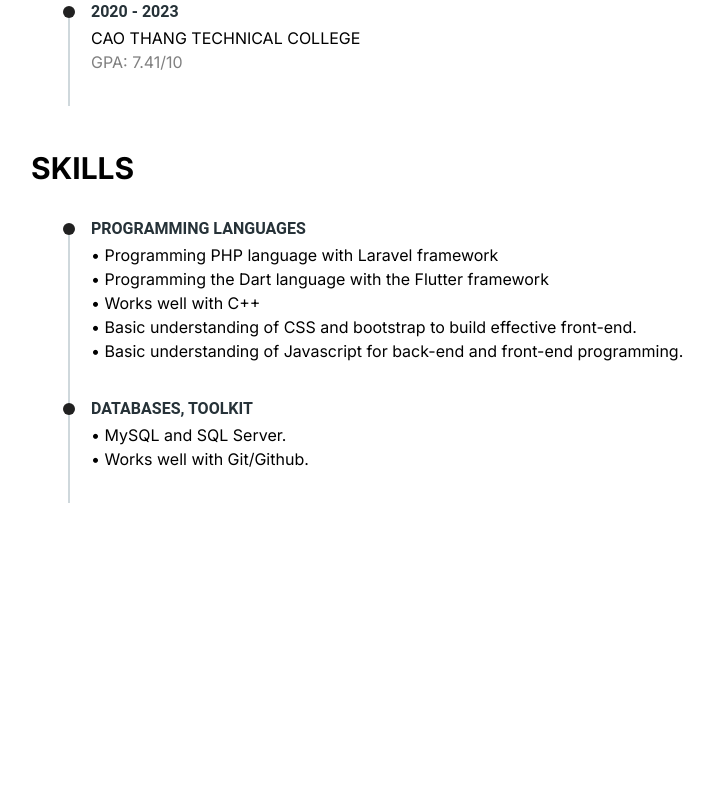
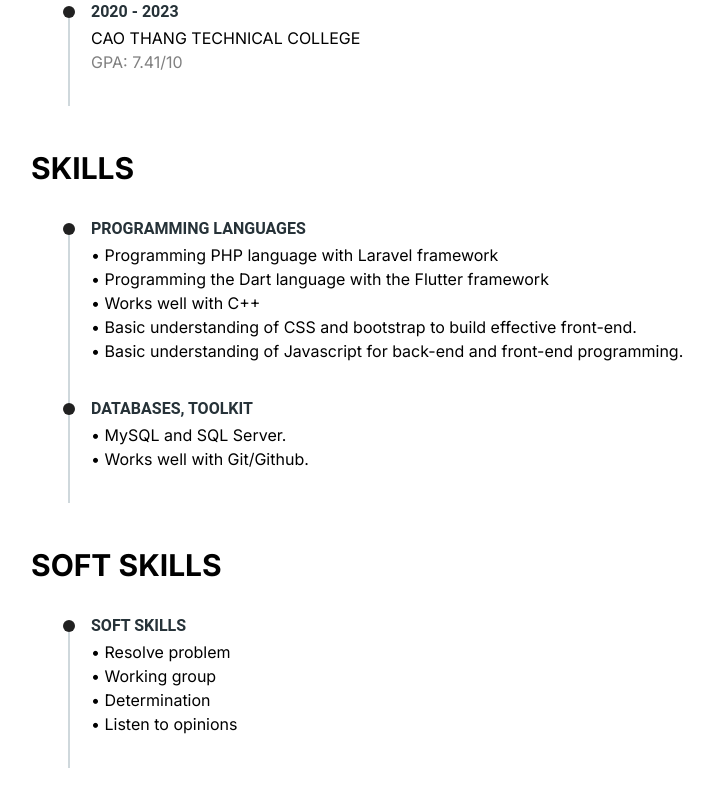
Before and after one commit to DinhDauMoi/me, a Next.js app: page / in a window 1280 px wide. Shown: the part 850-1650 px from the top of the page, without its empty margins (259-968 px from the left). Before the commit the page ends 1385 px from the top, so only its background shows below. Built offline with nearby package versions, Linux system fonts and the light colour scheme.

Commit message:
softskill

```diff
--- a/components/Profile.tsx
+++ b/components/Profile.tsx
@@ -5,6 +5,8 @@ import { SimpleCard } from "./card";
 import { DefaultTimeline } from "./experience";
 import { DefaultTime } from "./education";
 import { Skills } from "./skills";
+import { SoftSkills } from "./SoftSkills";
+
 export default function Profile() {
   return (
     <>
@@ -37,6 +39,10 @@ export default function Profile() {
           <div className="v-text">SKILLS</div>
           <Skills></Skills>
         </div>
+        <div className="v-style">
+          <div className="v-text">SOFT SKILLS</div>
+          <SoftSkills></SoftSkills>
+        </div>
       </div>
     </>
   );
--- /dev/null
+++ b/components/SoftSkills.tsx
@@ -0,0 +1,39 @@
+"use client";
+
+import {
+  Timeline,
+  TimelineItem,
+  TimelineConnector,
+  TimelineHeader,
+  TimelineIcon,
+  TimelineBody,
+  Typography,
+} from "@material-tailwind/react";
+
+export function SoftSkills() {
+  return (
+    <div className=" m-8">
+      <Timeline>
+        <TimelineItem>
+          <TimelineConnector />
+
+          <TimelineHeader className="h-3">
+            <TimelineIcon />
+
+            <Typography variant="h6" color="blue-gray" className="leading-none">
+              SOFT SKILLS
+            </Typography>
+          </TimelineHeader>
+          <TimelineBody className="pb-8">
+            <div>
+              <div>• Resolve problem</div>
+              <div>• Working group</div>
+              <div>• Determination</div>
+              <div>• Listen to opinions</div>
+            </div>
+          </TimelineBody>
+        </TimelineItem>
+      </Timeline>
+    </div>
+  );
+}
```
